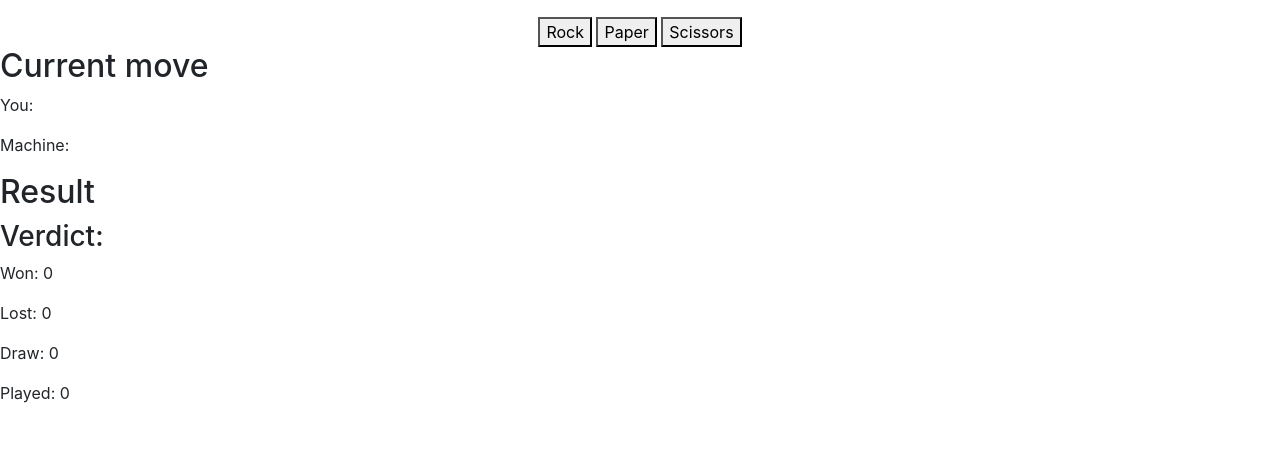
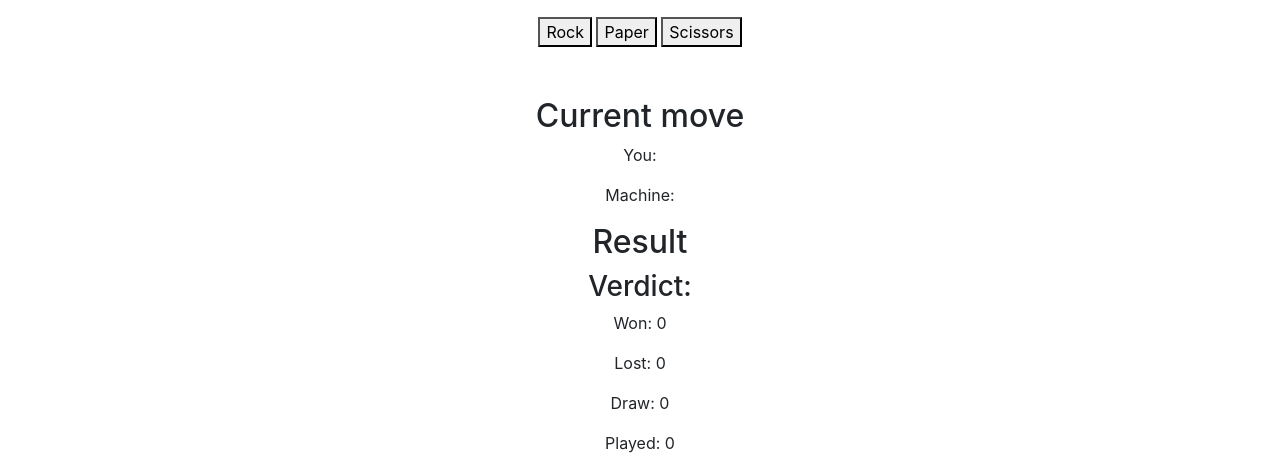
Before and after one commit to martinafdez/rock-paper-scissors, a plain HTML site: page index.html in a window 1280 px wide. Shown: the part 475-946 px from the top of the page. Before the commit the page ends 896 px from the top, so only its background shows below. Drawn offline with nearby package versions, Linux system fonts and the light colour scheme.

Commit message:
adding containers and centre aligning score and result sections

```diff
--- a/css/index.css
+++ b/css/index.css
@@ -11,9 +11,18 @@
 
 #buttons {
   text-align: center;
+  margin-bottom: 50px;
 }
 
 #rpsimage {
   text-align: center;
   margin-bottom: 20px;
 }
+
+#move {
+  text-align: center;
+}
+
+#score {
+  text-align: center;
+}
--- a/index.html
+++ b/index.html
@@ -27,9 +27,9 @@
     <div class="row">
       <div class="col-md-12">
         <img src=images/rps.gif alt="gif of rock paper and scissors running." style="width:500px;height:250px;">
-</div>
-</div>
-</div>
+      </div><!--closes md 12 tag-->
+      </div><!--closes row tag-->
+      </div><!--closes container tag-->
 </section>
 
 <section id="buttons">
@@ -47,13 +47,22 @@
 
 
 
-<section>
+<section id="move">
+<div class="container">
+  <div class="row">
+    <div class="col-md-12">
 <h2>Current move</h2>
 <p>You: <span id="play_you"></span</p>
   <p>Machine: <span id="play_machine"></span</p>
+  </div><!--closes md 12 tag-->
+  </div><!--closes row tag-->
+  </div><!--closes container tag-->
   </section>
 
-<section>
+<section id="score">
+  <div class="container">
+    <div class="row">
+      <div class="col-md-12">
   <h2>Result</h2>
 
 <h3>Verdict: <span id="verdict"></span></h3>
@@ -62,6 +71,9 @@
   <p>Lost: <span id="game_lost">0</span></p>
   <p>Draw: <span id="game_draw">0</span></p>
   <p>Played: <span id="game_played">0</span></p>
+</div><!--closes md 12 tag-->
+</div><!--closes row tag-->
+</div><!--closes container tag-->
 </section>
 
 
```
